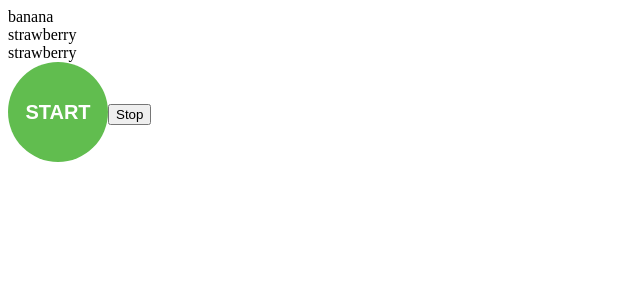
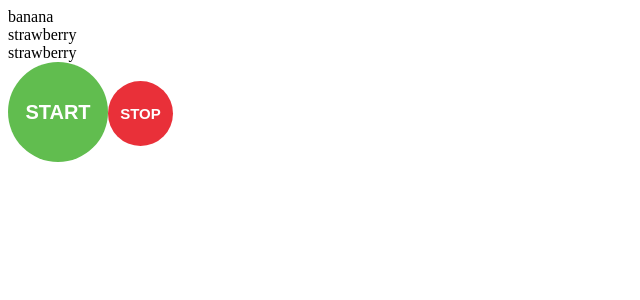
Before and after one commit to guidosreis/slot-machine-challenge, a React app: page / in a window 1280 px wide. Shown: the top 300 px of the page, without its empty margins (0-640 px from the left). Built offline with nearby package versions, Linux system fonts and the light colour scheme.

Commit message:
Import StopButton style and pass the class as prop

```diff
--- a/src/components/StopButton.js
+++ b/src/components/StopButton.js
@@ -1,10 +1,12 @@
 import React from 'react'
 import PropTypes from 'prop-types'
 
+import './StopButton.css'
 import Button from './Button'
 
 const StopButton = ({ isSpinning, handleStopClick }) => (
   <Button
+    className="btn-stop"
     handleClick={handleStopClick}
     isDisabled={!isSpinning}
   >Stop</Button>
```
